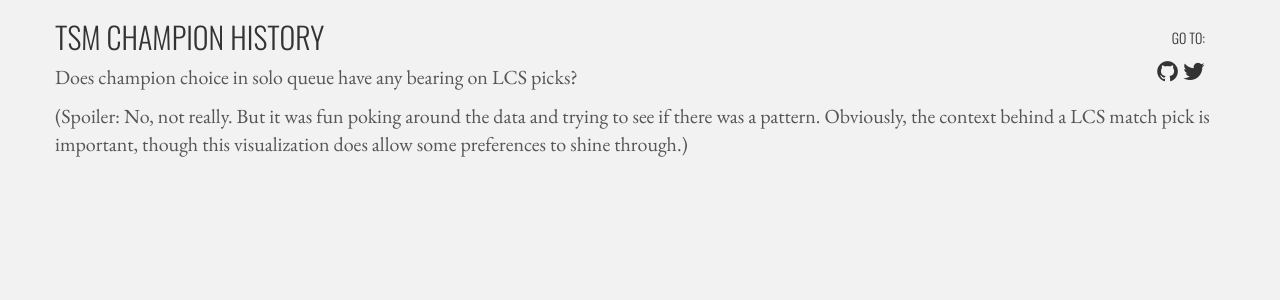
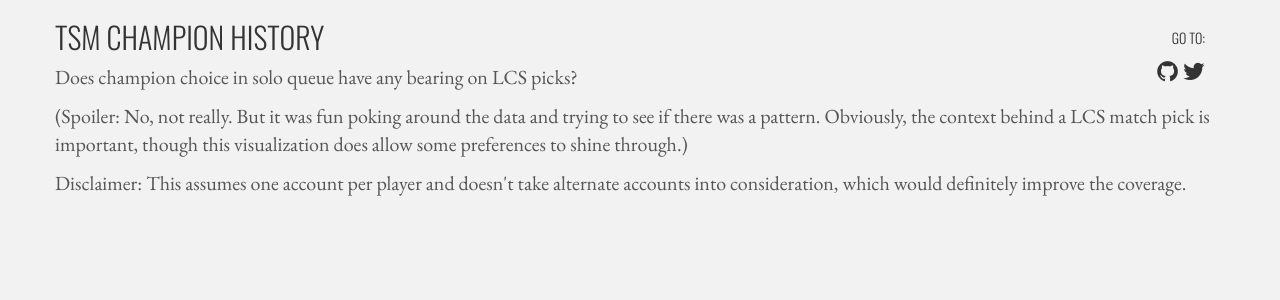
Before and after one commit to jennielees/tsm-history, a Flask app: template templates/index.html in a window 1280 px wide. Shown: the top 300 px of the page. Run offline with Flask 2, Linux system fonts and the light colour scheme; the template is opened without the code that fills it, so the values that code supplies are empty; parts of the project's set-up code (start-up, migrations or seed data) failed here and were passed over; some libraries are stand-ins or nearby versions.

Commit message:
Cosmetic updates

```diff
--- a/templates/index.html
+++ b/templates/index.html
@@ -46,6 +46,7 @@
 
 			<p>Does champion choice in solo queue have any bearing on LCS picks?</p>
 			<p>(Spoiler: No, not really. But it was fun poking around the data and trying to see if there was a pattern. Obviously, the context behind a LCS match pick is important, though this visualization does allow some preferences to shine through.)</p>
+			<p>Disclaimer: This assumes one account per player and doesn't take alternate accounts into consideration, which would definitely improve the coverage.</p>
 			</div>
 
 
```
Also changed, not shown: lol_preview.jpg (added).
